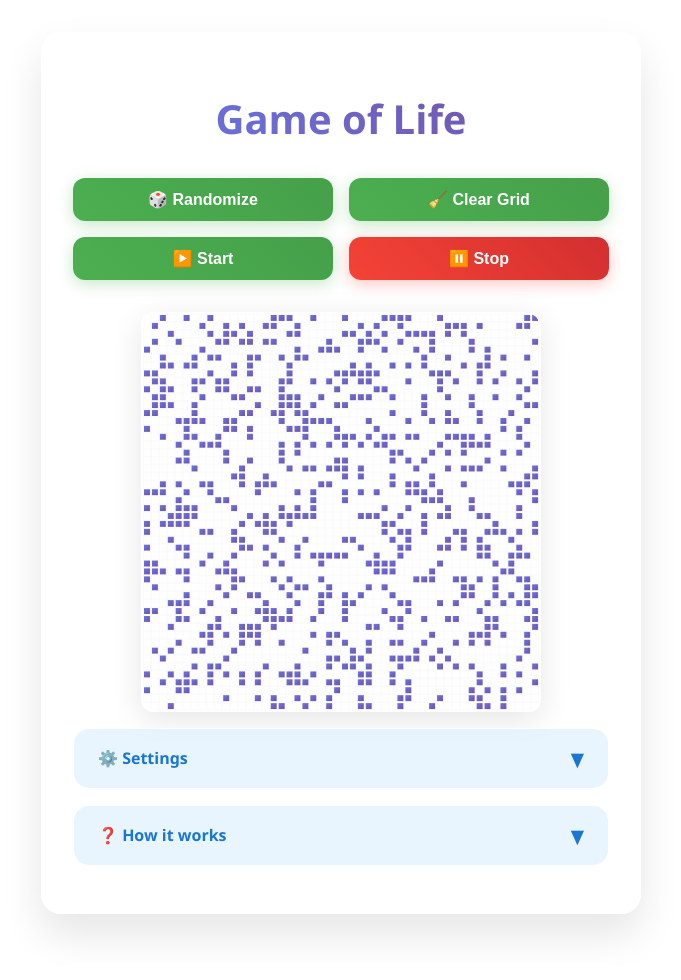
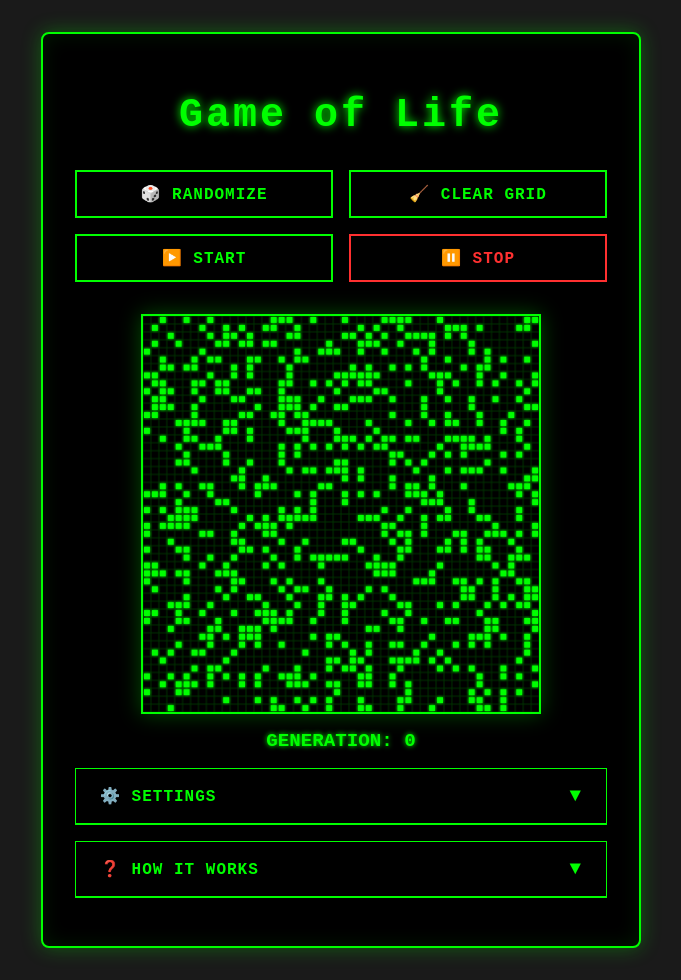
Before and after one commit to ai-nikolai/ai-nikolai.github.io, a Jekyll site: the page built from _pages/game-of-life.html, in a window 1280 px wide. Shown: the whole page, without its empty margins (299-980 px from the left). Built offline with Jekyll 4.4.1, drawn with Linux system fonts in a browser that asks for light colours; before the commit the page ends 946 px from its top, so only the background shows below that.

Commit message:
white rabbit

```diff
--- a/_pages/game-of-life.html
+++ b/_pages/game-of-life.html
@@ -3,7 +3,7 @@ layout: none
 permalink: /game-of-life/
 ---
 
-
+<!DOCTYPE html>
 <html lang="en">
 <head>
   <meta charset="UTF-8" />
@@ -15,23 +15,23 @@ permalink: /game-of-life/
     }
 
     body {
-      font-family: 'Segoe UI', Tahoma, Geneva, Verdana, sans-serif;
+      font-family: 'Courier New', monospace;
       display: flex;
       flex-direction: column;
       align-items: center;
       margin: 0;
       padding: 2rem;
-      /* background: linear-gradient(135deg, #667eea 0%, #764ba2 100%); */
+      background: #1a1a1a;
       min-height: 100vh;
-      color: #333;
+      color: #00ff00;
     }
 
     .container {
-      background: rgba(255, 255, 255, 0.95);
-      backdrop-filter: blur(10px);
-      border-radius: 20px;
+      background: #000;
+      border: 2px solid #00ff00;
+      border-radius: 8px;
       padding: 2rem;
-      box-shadow: 0 20px 40px rgba(0, 0, 0, 0.1);
+      box-shadow: 0 0 20px rgba(0, 255, 0, 0.3), inset 0 0 20px rgba(0, 255, 0, 0.1);
       max-width: 600px;
       width: 100%;
     }
@@ -40,12 +40,12 @@ permalink: /game-of-life/
       text-align: center;
       font-size: 2.5rem;
       font-weight: 700;
-      background: linear-gradient(45deg, #667eea, #764ba2);
-      -webkit-background-clip: text;
-      -webkit-text-fill-color: transparent;
-      background-clip: text;
+      color: #00ff00;
       margin-bottom: 2rem;
       text-decoration: none;
+      text-shadow: 0 0 10px #00ff00;
+      font-family: 'Courier New', monospace;
+      letter-spacing: 3px;
     }
 
     h1 a {
@@ -65,67 +65,69 @@ permalink: /game-of-life/
       font-size: 1rem;
       font-weight: 600;
       cursor: pointer;
-      border: none;
-      border-radius: 12px;
-      color: white;
-      transition: all 0.3s cubic-bezier(0.4, 0, 0.2, 1);
-      position: relative;
-      overflow: hidden;
-      background: linear-gradient(45deg, #4CAF50, #45a049);
-      box-shadow: 0 4px 15px rgba(76, 175, 80, 0.3);
+      border: 2px solid #00ff00;
+      border-radius: 0;
+      color: #00ff00;
+      background: #000;
+      transition: all 0.2s ease;
+      font-family: 'Courier New', monospace;
+      text-transform: uppercase;
+      letter-spacing: 1px;
     }
 
     button::before {
-      content: '';
-      position: absolute;
-      top: 0;
-      left: -100%;
-      width: 100%;
-      height: 100%;
-      background: linear-gradient(90deg, transparent, rgba(255, 255, 255, 0.2), transparent);
-      transition: left 0.5s;
-    }
-
-    button:hover::before {
-      left: 100%;
+      display: none;
     }
 
     button:hover {
-      transform: translateY(-2px);
-      box-shadow: 0 8px 25px rgba(76, 175, 80, 0.4);
+      background: #00ff00;
+      color: #000;
+      box-shadow: 0 0 15px #00ff00;
     }
 
     button:active {
-      transform: translateY(0);
+      transform: none;
     }
 
     button:disabled {
-      background: linear-gradient(45deg, #9e9e9e, #757575);
+      background: #000;
+      color: #666;
+      border-color: #666;
       cursor: not-allowed;
-      transform: none;
-      box-shadow: 0 2px 8px rgba(158, 158, 158, 0.2);
+      box-shadow: none;
     }
 
-    button:disabled::before {
-      display: none;
+    button.active {
+      background: #00ff00;
+      color: #000;
+      box-shadow: 0 0 15px #00ff00;
+      animation: pulse 1.5s infinite;
+    }
+
+    @keyframes pulse {
+      0%, 100% { box-shadow: 0 0 15px #00ff00; }
+      50% { box-shadow: 0 0 25px #00ff00, 0 0 35px #00ff00; }
     }
 
     #stopBtn {
-      background: linear-gradient(45deg, #f44336, #d32f2f);
-      box-shadow: 0 4px 15px rgba(244, 67, 54, 0.3);
+      background: #000;
+      border-color: #ff3030;
+      color: #ff3030;
     }
 
     #stopBtn:hover {
-      box-shadow: 0 8px 25px rgba(244, 67, 54, 0.4);
+      background: #ff3030;
+      color: #000;
+      box-shadow: 0 0 15px #ff3030;
     }
 
     canvas {
-      border: 2px solid rgba(255, 255, 255, 0.3);
-      border-radius: 12px;
+      border: 2px solid #00ff00;
+      border-radius: 0;
       cursor: pointer;
       transition: all 0.3s ease;
-      background: #fff;
-      box-shadow: 0 8px 32px rgba(0, 0, 0, 0.1);
+      background: #000;
+      box-shadow: 0 0 20px rgba(0, 255, 0, 0.3);
       width: 100%;
       max-width: 400px;
       height: auto;
@@ -133,8 +135,8 @@ permalink: /game-of-life/
       display: block;
       margin: 0 auto;
     }
-
-    /* canvas:hover {
+/*
+    canvas:hover {
       transform: scale(1.02);
       box-shadow: 0 12px 40px rgba(0, 0, 0, 0.15);
     } */
@@ -151,30 +153,34 @@ permalink: /game-of-life/
     }
 
     .collapsible-section {
-      background: rgba(255, 255, 255, 0.6);
-      border: 1px solid rgba(255, 255, 255, 0.3);
-      border-radius: 16px;
+      background: #000;
+      border: 1px solid #00ff00;
+      border-radius: 0;
       margin: 1rem 0;
       overflow: hidden;
       transition: all 0.3s ease;
-      backdrop-filter: blur(5px);
     }
 
     .section-header {
-      background: rgba(33, 150, 243, 0.1);
+      background: #000;
       padding: 1rem 1.5rem;
       cursor: pointer;
       user-select: none;
       font-weight: 600;
-      color: #1976D2;
+      color: #00ff00;
       display: flex;
       justify-content: space-between;
       align-items: center;
       transition: all 0.3s ease;
+      border-bottom: 1px solid #00ff00;
+      font-family: 'Courier New', monospace;
+      text-transform: uppercase;
+      letter-spacing: 1px;
     }
 
     .section-header:hover {
-      background: rgba(33, 150, 243, 0.2);
+      background: rgba(0, 255, 0, 0.1);
+      text-shadow: 0 0 5px #00ff00;
     }
 
     .section-content {
@@ -210,20 +216,20 @@ permalink: /game-of-life/
     textarea {
       width: 100%;
       height: 120px;
-      font-family: 'Fira Code', 'Courier New', monospace;
+      font-family: 'Courier New', monospace;
       font-size: 14px;
       padding: 1rem;
-      border: 2px solid rgba(33, 150, 243, 0.3);
-      border-radius: 12px;
-      background: rgba(255, 255, 255, 0.9);
+      border: 2px solid #00ff00;
+      border-radius: 0;
+      background: #000;
+      color: #00ff00;
       resize: vertical;
       transition: all 0.3s ease;
     }
 
     textarea:focus {
       outline: none;
-      border-color: #2196F3;
-      box-shadow: 0 0 0 3px rgba(33, 150, 243, 0.1);
+      box-shadow: 0 0 10px #00ff00;
     }
 
     .rules-container {
@@ -233,13 +239,17 @@ permalink: /game-of-life/
     .rules-label {
       font-weight: 600;
       margin-bottom: 0.5rem;
-      color: #1976D2;
+      color: #00ff00;
+      font-family: 'Courier New', monospace;
+      text-transform: uppercase;
+      letter-spacing: 1px;
     }
 
     .description-text {
       font-size: 14px;
       line-height: 1.6;
-      color: #555;
+      color: #00ff00;
+      font-family: 'Courier New', monospace;
     }
 
     .description-text p {
@@ -247,15 +257,17 @@ permalink: /game-of-life/
     }
 
     .description-text strong {
-      color: #1976D2;
+      color: #00ff00;
+      text-shadow: 0 0 5px #00ff00;
     }
 
     .description-text code {
-      background: rgba(33, 150, 243, 0.1);
+      background: rgba(0, 255, 0, 0.1);
       padding: 0.2rem 0.4rem;
-      border-radius: 4px;
-      font-family: 'Fira Code', 'Courier New', monospace;
+      border: 1px solid #00ff00;
+      font-family: 'Courier New', monospace;
       font-size: 13px;
+      color: #00ff00;
     }
 
     @media (max-width: 768px) {
@@ -289,6 +301,10 @@ permalink: /game-of-life/
     </div>
 
     <canvas id="gameCanvas" width="400" height="400" aria-label="Game of Life grid"></canvas>
+
+    <div style="text-align: center; margin: 1rem 0; font-family: 'Courier New', monospace; color: #00ff00; font-size: 1.2rem; font-weight: bold; text-shadow: 0 0 5px #00ff00;">
+      GENERATION: <span id="generationCounter">0</span>
+    </div>
 
     <div class="collapsible-section">
       <div class="section-header" id="settingsHeader" tabindex="0" role="button" aria-expanded="false">
@@ -336,14 +352,15 @@ permalink: /game-of-life/
     let rules = { survive: [2, 3], born: [3] };
     let running = false;
     let animationId;
+    let generation = 0;
 
-    // Draw grid on canvas with improved styling
+    // Draw grid on canvas with retro styling
     function drawGrid() {
       ctx.clearRect(0, 0, canvas.width, canvas.height);
 
-      // Draw grid lines
-      ctx.strokeStyle = "#f0f0f0";
-      ctx.lineWidth = 0.5;
+      // Draw grid lines in green
+      ctx.strokeStyle = "#003300";
+      ctx.lineWidth = 1;
       for (let i = 0; i <= size; i++) {
         ctx.beginPath();
         ctx.moveTo(i * cellSize, 0);
@@ -384,7 +401,14 @@ permalink: /game-of-life/
         })
       );
       grid = newGrid;
+      generation++;
+      updateGenerationCounter();
       drawGrid();
+    }
+
+    // Update generation counter display
+    function updateGenerationCounter() {
+      document.getElementById('generationCounter').textContent = generation;
     }
 
     // Count neighbors for a cell
@@ -490,12 +526,16 @@ permalink: /game-of-life/
       grid = Array.from({ length: size }, () =>
         Array.from({ length: size }, () => (Math.random() > 0.7 ? 1 : 0))
       );
+      generation = 0;
+      updateGenerationCounter();
       drawGrid();
     }
 
     // Clear grid
     function clearGrid() {
       grid = Array.from({ length: size }, () => Array(size).fill(0));
+      generation = 0;
+      updateGenerationCounter();
       drawGrid();
     }
 
```
Also changed, not shown: other parts of _pages/game-of-life.html (+24 -12 lines), _pages/about.md (+3 -3 lines), _pages/white-rabbit.md (added, +7 -0 lines).
